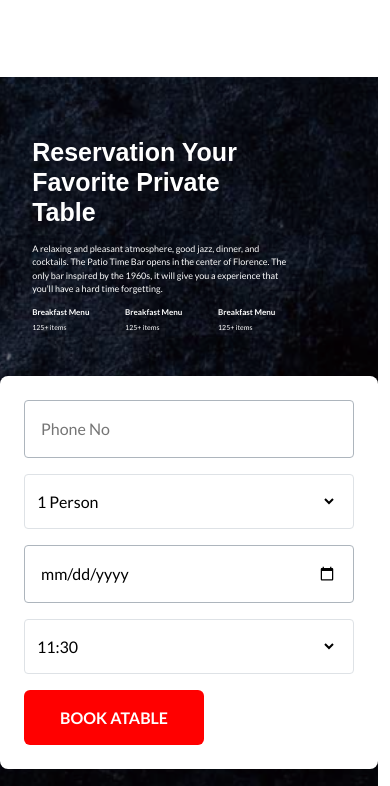
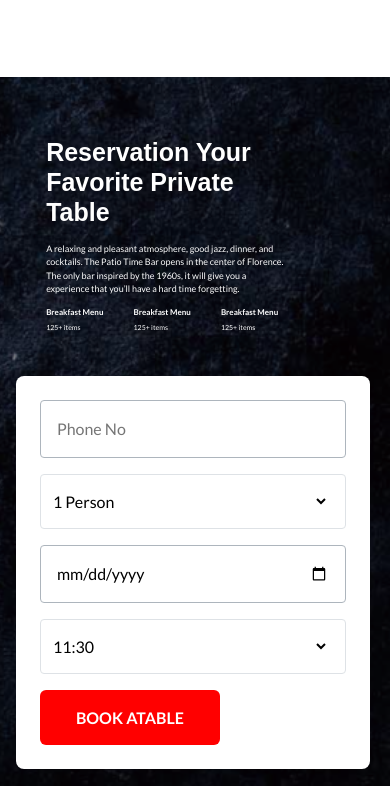
Before and after one commit to junayed-hassan/Restaurant, a plain HTML site: page index.html in a window 390 px wide. Shown: the part 2978-3764 px from the top of the page. Drawn offline with nearby package versions, Linux system fonts and the light colour scheme; a web font is replaced by a local one.

Commit message:
Restaurant

```diff
--- a/assets/css/responsive.css
+++ b/assets/css/responsive.css
@@ -405,8 +405,9 @@ hr {
     }
   }
   .private-table {
-    width: 97%;
     .private-table-content {
+       width: 97%;
+       margin-left: 1%;
       .lorem {
         width: 70%;
         margin-left: 8%;
```
